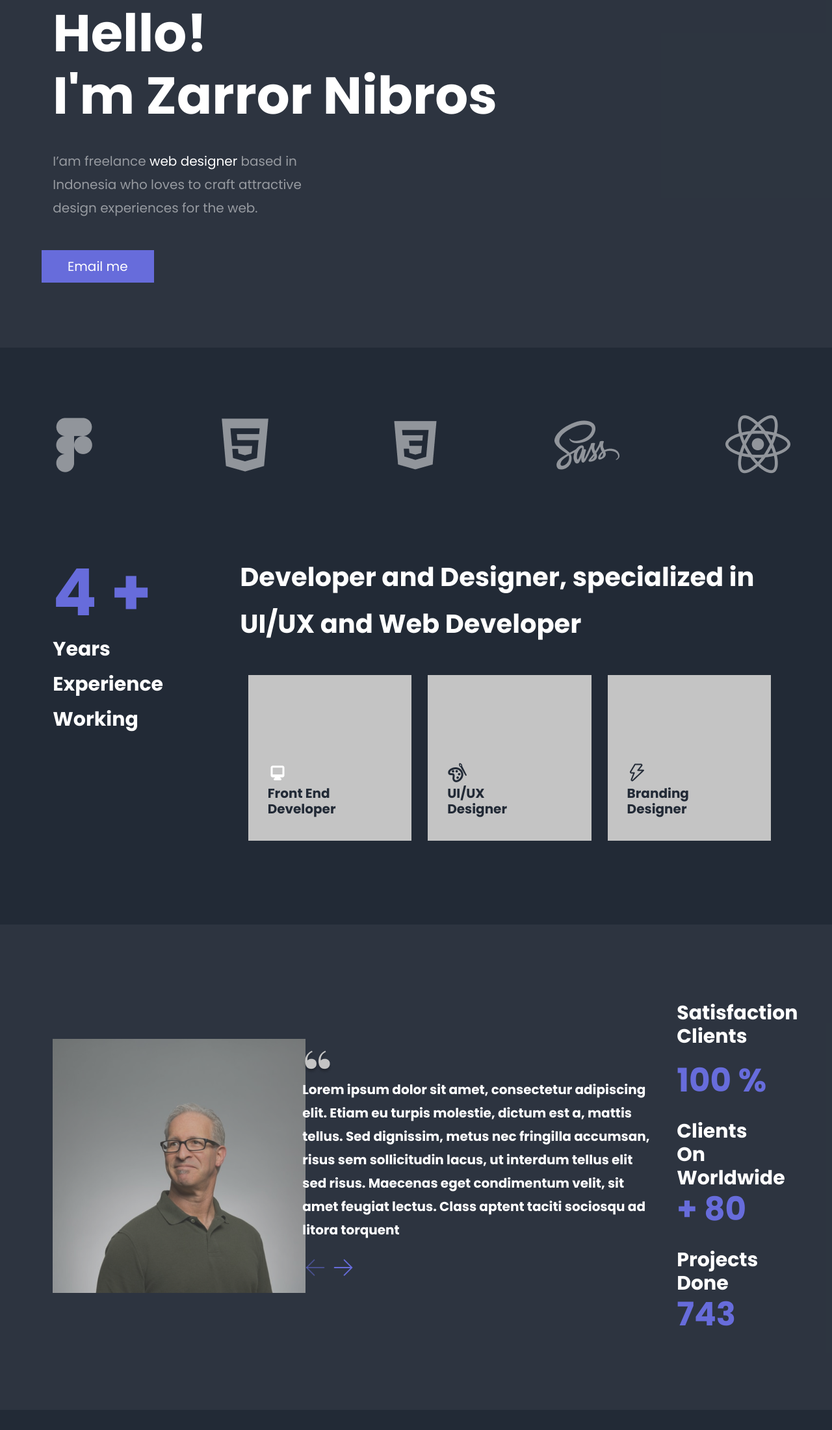
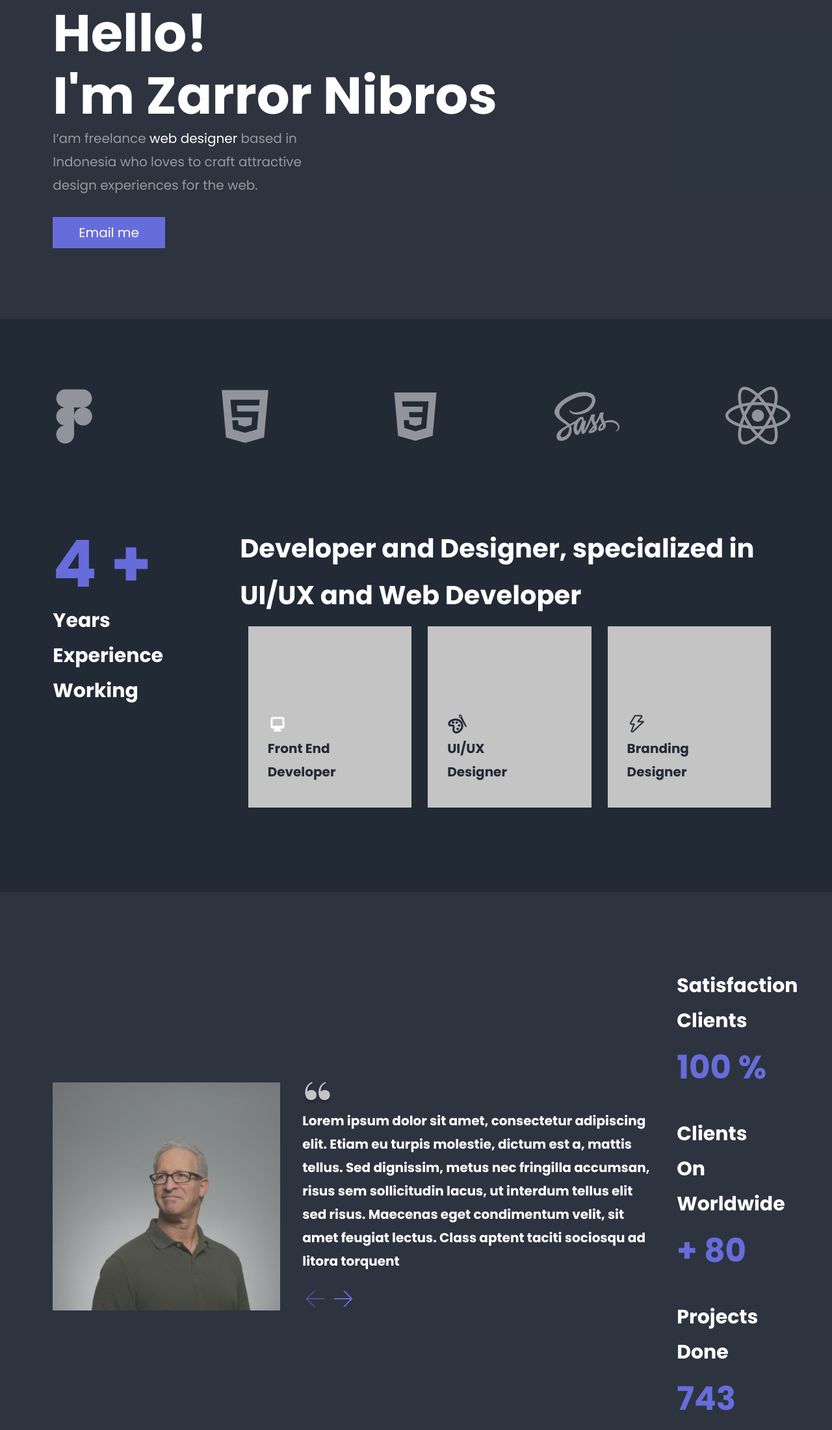
Before and after one commit to dzarrorn/PersonalPortfolio1_html-sass, a plain HTML site: page index.html in a window 1280 px wide. Shown: the part 204-2405 px from the top of the page at 65% size. Drawn offline with Linux system fonts and the light colour scheme.

Commit message:
edit again

```diff
--- a/css/modules/_general.scss
+++ b/css/modules/_general.scss
@@ -9,8 +9,11 @@ h1,
 h2,
 h3 {
   margin: 0;
-}
-p {
-  margin: 0;
   line-height: 120%;
 }
+p,
+h4,
+h5 {
+  margin: 0;
+  line-height: 180%;
+}
--- a/css/modules/_grid.scss
+++ b/css/modules/_grid.scss
@@ -24,16 +24,16 @@
     width: (100%/ (12 / $i))-3%;
   }
 }
-@media screen and (max-width: 1024px) {
+@media screen and(max-width:1024px) {
   @for $i from 1 through 12 {
     .col#{$i}-md {
       width: (100%/ (12 / $i))-3%;
     }
   }
 }
-@media screen and (max-width: 414px) {
+@media screen and(max-width:414px) {
   [class^="col"] {
-    margin: 100%;
+    width: 100%;
   }
   @for $i from 1 through 12 {
     .col#{$i}-xs {
--- a/css/modules/_spacer.scss
+++ b/css/modules/_spacer.scss
@@ -2,8 +2,9 @@
   .spacetop#{$i} {
     margin-top: $i * 10px;
   }
-}
-@for $i from 1 through 15 {
+  .spacebottom#{$i} {
+    margin-bottom: $i * 10px;
+  }
   .spacer#{$i} {
     padding: ($i * 10px) 0;
   }
--- a/css/modules/_typo.scss
+++ b/css/modules/_typo.scss
@@ -3,12 +3,7 @@
     font-size: $i * 1em;
   }
 }
-.lh12 {
-  line-height: 120%;
-}
-.lh18 {
-  line-height: 180%;
-}
+
 .bold {
   font-weight: bold;
 }
--- a/index.html
+++ b/index.html
@@ -14,11 +14,10 @@
     <title>Personal Portfolio</title>
   </head>
   <body>
-    <!-- homepage starts -->
-    <div class="homepage bg-lightblue">
+    <!-- header starts -->
+    <div class="header bg-lightblue">
       <div class="container spacer2">
-        <!-- header starts -->
-        <div class="row jc-between ai-center">
+        <div class="row jc-between ai-center col-reverse">
           <a href="" class="size3 bold logo"> LOGO</a>
           <div class="menu1">
             <div class="row size2">
@@ -35,32 +34,30 @@
         </div>
       </div>
       <!-- header end -->
-      <!-- hero desc starts -->
+    </div>
+    <!-- header ends -->
+
+    <!-- hero starts -->
+    <div class="hero bg-lightblue">
       <div class="container spacer10">
         <div class="row">
           <div class="col8">
-            <p class="size8 bold lh12">
+            <h1 class="size8 bold lh12">
               Hello!<br />
               I'm Zarror Nibros
+            </h1>
+            <p class="size2 gray spacebottom4">
+              I’am freelance <span class="white">web designer</span> based in
+              <br />
+              Indonesia who loves to craft attractive <br />
+              design experiences for the web.
             </p>
+            <a href=" " class="button size2">Email me</a>
           </div>
         </div>
-        <div class="row">
-          <div class="col5">
-            <p class="size2 lh18 gray">
-              I’am freelance <span class="white">web designer</span> based in
-              Indonesia who loves to craft attractive design experiences for the
-              web.
-            </p>
-          </div>
-        </div>
-        <div class="row spacetop3">
-          <a href=" " class="button size2">Email me</a>
-        </div>
       </div>
-      <!-- hero desc ends -->
     </div>
-    <!-- homepage ends -->
+    <!-- hero ends -->
 
     <!-- skill starts -->
     <div class="skill bg-darkblue spacer10" id="services">
@@ -74,15 +71,15 @@
         </div>
         <div class="row spacetop10">
           <div class="col3">
-            <p class="size10 bold purple">4 +</p>
-            <p class="size3 bold lh18">Years Experience Working</p>
+            <h2 class="size10 bold purple">4 +</h2>
+            <h4 class="size3 bold lh18">Years Experience Working</h4>
           </div>
           <div class="col9">
-            <p class="size4 bold lh18">
+            <h4 class="size4 bold lh18 paddingleft1">
               Developer and Designer, specialized in<br />UI/UX and Web
               Developer
-            </p>
-            <div class="row spacetop3">
+            </h4>
+            <div class="row">
               <div class="col4 bg-gray">
                 <div class="card">
                   <img src="img/computer.png" alt="" />
@@ -113,7 +110,7 @@
       <div class="container">
         <div class="row ai-center">
           <div class="col4">
-            <img src="img/testimonial.png" alt="" />
+            <img src="img/testimonial.png" alt="" class="img-responsive" />
           </div>
           <div class="col6">
             <img src="img/aphostrope.png" alt="" />
@@ -131,17 +128,16 @@
           </div>
           <div class="col2">
             <div class="project">
-              <p class="size3 bold">Satisfaction Clients</p>
-              <div class="spacer1"></div>
-              <p class="size5 bold purple">100 %</p>
+              <h4 class="size3 bold">Satisfaction Clients</h4>
+              <h5 class="size5 bold purple">100 %</h5>
             </div>
             <div class="project spacer3">
-              <p class="size3 bold">Clients On Worldwide</p>
-              <p class="size5 bold purple">+ 80</p>
+              <h4 class="size3 bold">Clients On Worldwide</h4>
+              <h5 class="size5 bold purple">+ 80</h5>
             </div>
             <div class="project">
-              <p class="size3 bold">Projects Done</p>
-              <p class="size5 bold purple">743</p>
+              <h4 class="size3 bold">Projects Done</h4>
+              <h5 class="size5 bold purple">743</h5>
             </div>
           </div>
         </div>
@@ -154,14 +150,12 @@
       <div class="container">
         <div class="row jc-between ai-center">
           <div class="col5">
-            <p class="size10">Let's Connect</p>
-            <div class="row">
-              <img src="img/dribble.png" alt="" class="padding5" />
-              <img src="img/upwork2.png" alt="" class="padding5" />
-              <img src="img/youtube.png" alt="" class="padding5" />
-              <img src="img/linkedin.png" alt="" class="padding5" />
-              <img src="img/github.png" alt="" />
-            </div>
+            <h1 class="size9">Let's Connect</h1>
+            <img src="img/dribble.png" alt="" class="padding5" />
+            <img src="img/upwork2.png" alt="" class="padding5" />
+            <img src="img/youtube.png" alt="" class="padding5" />
+            <img src="img/linkedin.png" alt="" class="padding5" />
+            <img src="img/github.png" alt="" />
           </div>
           <div class="col3"></div>
           <div class="col4 size3">
```
Also changed, not shown: css/style.css, 1 other file.
